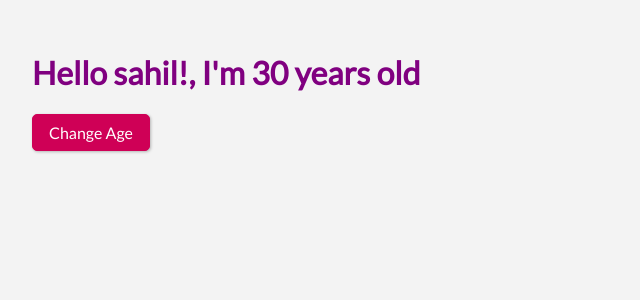
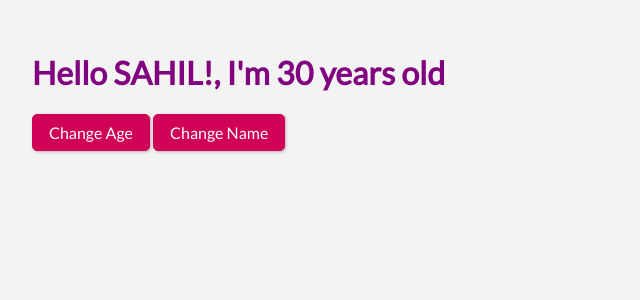
Before and after one commit to sahilmob/svelte-basic-syntax, a Svelte app: page / in a window 1280 px wide. Shown: the top 300 px of the page, without its empty margins (0-640 px from the left). Built offline with nearby package versions, Linux system fonts and the light colour scheme.

Commit message:
user reactive variables

```diff
--- a/src/App.svelte
+++ b/src/App.svelte
@@ -2,8 +2,14 @@
   let name = "sahil";
   let age = 30;
 
+  $: uppercaseName = name.toUpperCase();
+
   function incAge() {
     age += 1;
+  }
+
+  function changeName() {
+    name = "Not Sahil";
   }
 </script>
 
@@ -13,5 +19,6 @@
   }
 </style>
 
-<h1>Hello {name}!, I'm {age} years old</h1>
+<h1>Hello {uppercaseName}!, I'm {age} years old</h1>
 <button on:click={incAge}>Change Age</button>
+<button on:click={changeName}>Change Name</button>
```
